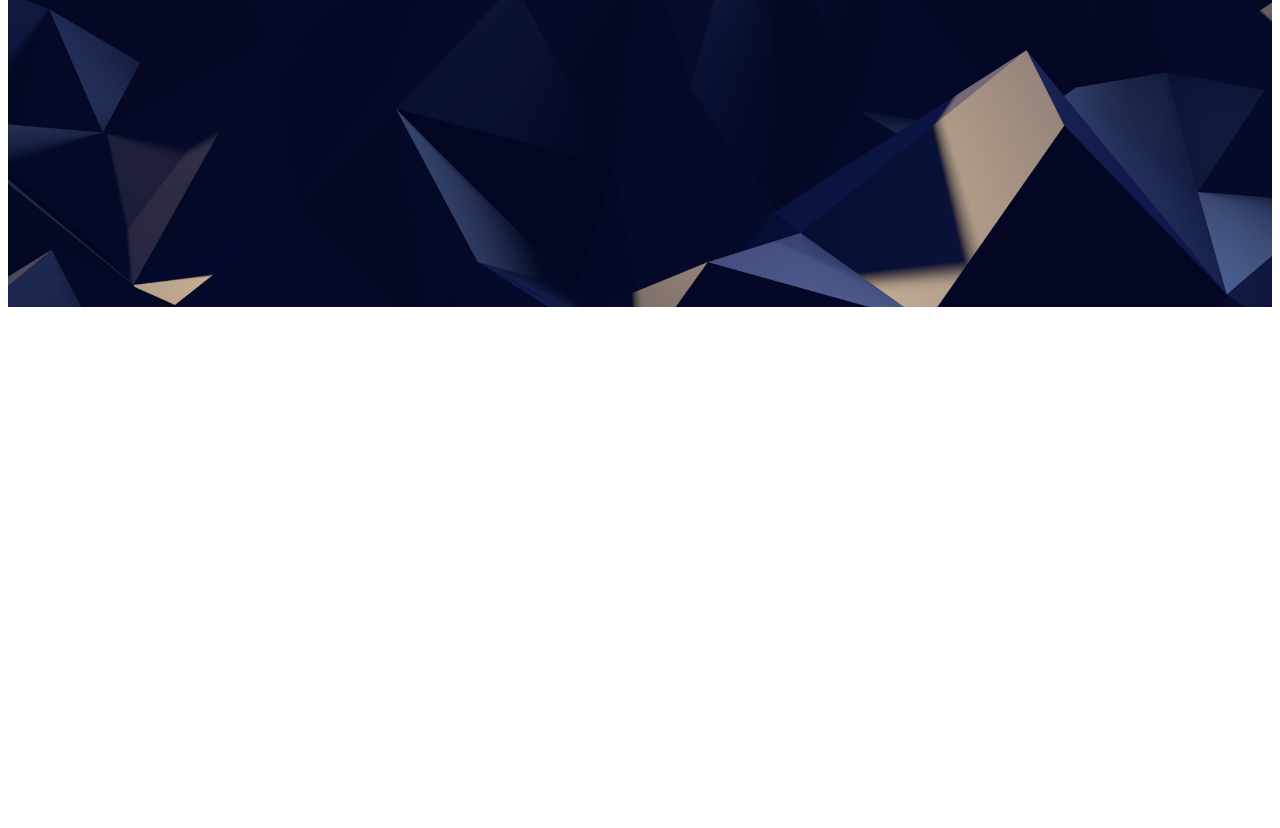
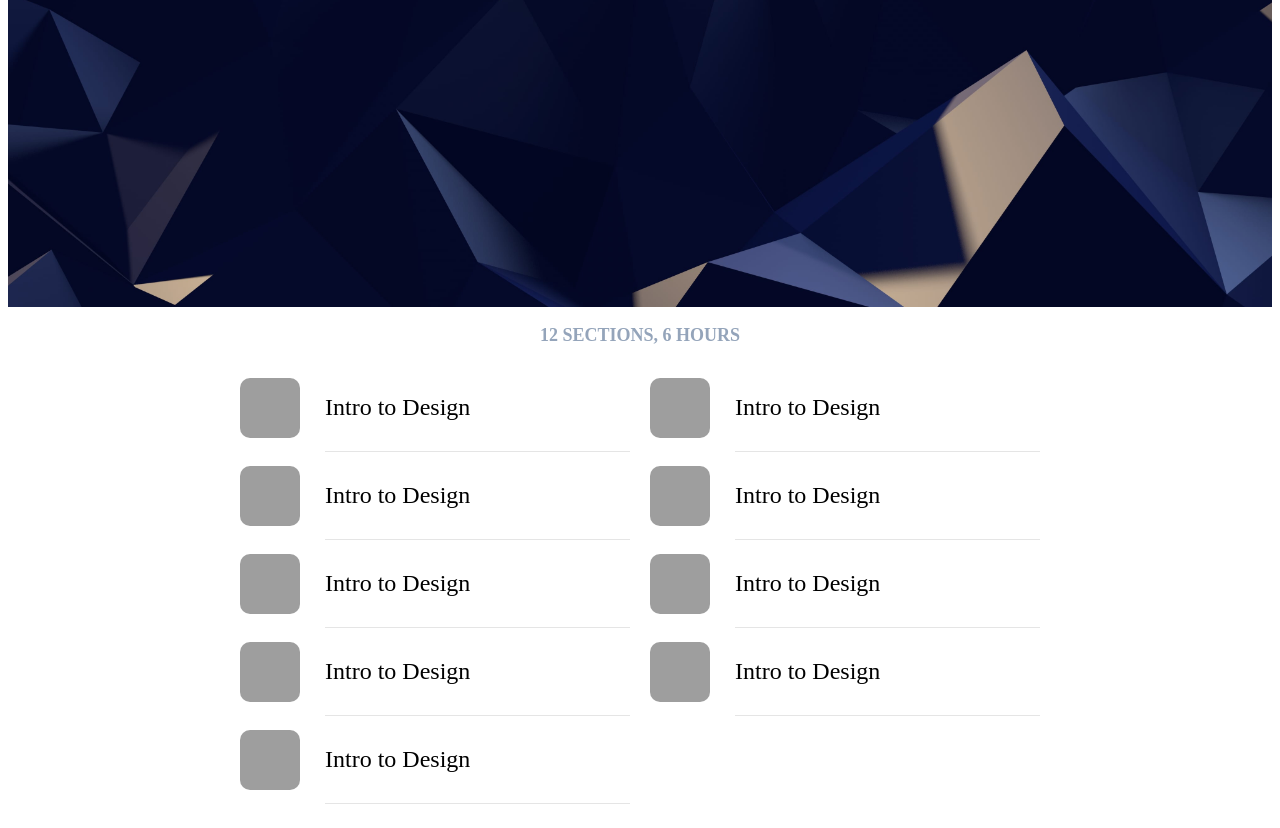
Before and after one commit to hannavas/design-courses, a Gatsby site: page / in a window 1280 px wide. Shown: the part 1518-2346 px from the top of the page. Before the commit the page ends 1833 px from the top, so only its background shows below. Built offline with nearby package versions, Linux system fonts and the light colour scheme; Gatsby itself is replaced by a stand-in of ours; grey boxes are pictures that could not be loaded.

Commit message:
add soot spirits

```diff
--- /dev/null
+++ b/src/components/Cell.js
@@ -0,0 +1,33 @@
+import React from 'react'
+import styled from 'styled-components'
+
+const CellGroup = styled.div`
+    display: grid;
+    grid-template-columns: 60px auto;
+    grid-gap: 25px;
+    align-items: center;
+`
+
+const CellImage = styled.div`
+    width: 60px;
+    height: 60px;
+    background: black;
+    border-radius: 10px;
+    background-image: url(${props => props.image});
+    background-size: 60px;
+`
+
+const CellTitle = styled.div`
+    font-size: 24px;
+    border-bottom: 1px solid rgba(0,0,0,0.1);
+    padding: 30px 0;
+`
+
+const Cell = props => (
+    <CellGroup>
+        <CellImage image={props.image}></CellImage>
+        <CellTitle>{props.title}</CellTitle>
+    </CellGroup>
+)
+
+export default Cell
--- a/src/components/Section.js
+++ b/src/components/Section.js
@@ -54,7 +54,7 @@
 const WaveBottom = styled.div`
     position: absolute;
     width: 100%;
-    bottom: -6px;
+    bottom: -7px;
 `
 
 const WaveTop = styled.div`
--- a/src/pages/index.js
+++ b/src/pages/index.js
@@ -3,6 +3,31 @@
 import Card from '../components/Card'
 import Section from '../components/Section'
 import Wave from '../components/Wave'
+import staticdata from '../../staticdata.json'
+import Cell from '../components/Cell'
+import styled from 'styled-components'
+
+const SectionCaption = styled.p`
+    font-weight: 600;
+    font-size: 18px;
+    text-transform: uppercase;
+    color: #94a4ba;
+    text-align: center;
+`
+
+const SectionCellGroup = styled.div`
+    max-width: 800px;
+    margin: 0 auto 100px;
+    display: grid;
+    grid-template-columns: repeat(2, 1fr);
+    grid-column-gap: 20px;
+    padding: 0 20px;
+
+    @media (max-width: 800px) {
+        grid-template-columns: repeat(1, 1fr);
+
+    }
+`
 
 const IndexPage = () => (
     <div>
@@ -50,6 +75,14 @@
             title="Class"
             text="Lorem ipsum"
         />
+        <SectionCaption>12 sections, 6 hours</SectionCaption>
+        <SectionCellGroup>
+            {staticdata.cells.map(cell => (
+                <Cell
+                    title={cell.title}
+                    image={cell.image} />
+            ))}
+        </SectionCellGroup>
     </div>
 )
 
--- /dev/null
+++ b/staticdata.json
@@ -0,0 +1,40 @@
+{
+    "cells":[
+        {
+            "title": "Intro to Design",
+            "image": "https://pa1.narvii.com/6675/45a8a550808fd5a14fde90a6eda7fae8f606199c_128.gif"
+        },
+        {
+            "title": "Intro to Design",
+            "image": "https://pa1.narvii.com/6675/45a8a550808fd5a14fde90a6eda7fae8f606199c_128.gif"
+        },
+        {
+            "title": "Intro to Design",
+            "image": "https://pa1.narvii.com/6675/45a8a550808fd5a14fde90a6eda7fae8f606199c_128.gif"
+        },
+        {
+            "title": "Intro to Design",
+            "image": "https://pa1.narvii.com/6675/45a8a550808fd5a14fde90a6eda7fae8f606199c_128.gif"
+        },
+        {
+            "title": "Intro to Design",
+            "image": "https://pa1.narvii.com/6675/45a8a550808fd5a14fde90a6eda7fae8f606199c_128.gif"
+        },
+        {
+            "title": "Intro to Design",
+            "image": "https://pa1.narvii.com/6675/45a8a550808fd5a14fde90a6eda7fae8f606199c_128.gif"
+        },
+        {
+            "title": "Intro to Design",
+            "image": "https://pa1.narvii.com/6675/45a8a550808fd5a14fde90a6eda7fae8f606199c_128.gif"
+        },
+        {
+            "title": "Intro to Design",
+            "image": "https://pa1.narvii.com/6675/45a8a550808fd5a14fde90a6eda7fae8f606199c_128.gif"
+        },
+        {
+            "title": "Intro to Design",
+            "image": "https://pa1.narvii.com/6675/45a8a550808fd5a14fde90a6eda7fae8f606199c_128.gif"
+        }
+    ]
+}
```
